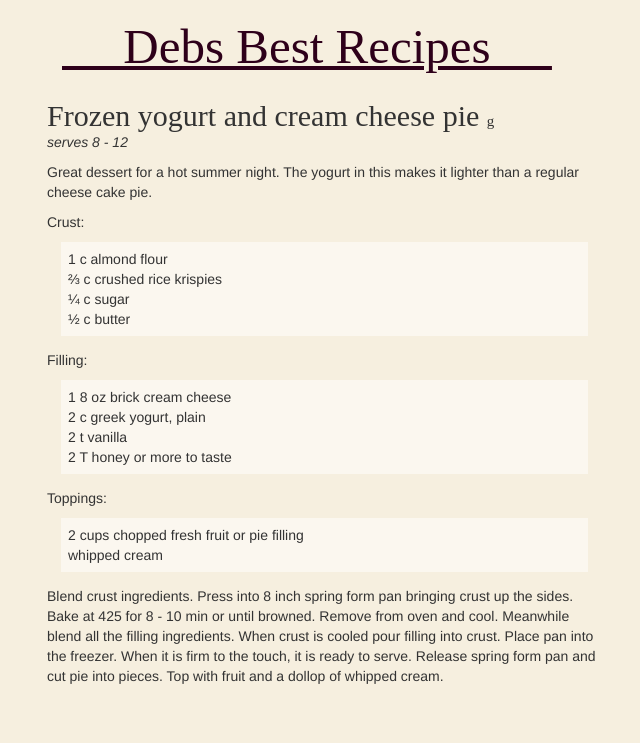
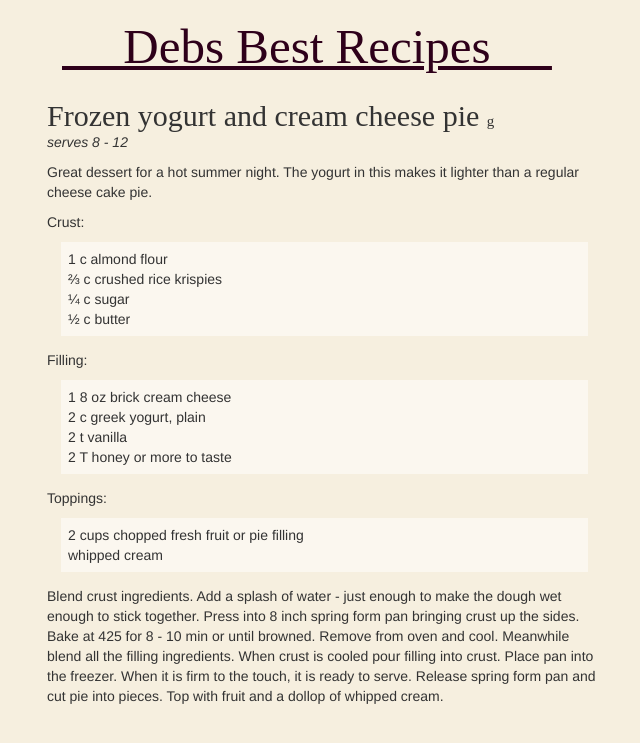
Before and after one commit to JonahBraun/debs-recipes, a Jekyll site: the page built from _posts/2019-06-01-frozen-yogurt-and-cream-cheese-pie.md, in a window 1280 px wide. Shown: the top 743 px of the page, without its empty margins (8-648 px from the left). Built offline with Jekyll 4.4.1, drawn with Linux system fonts in a browser that asks for light colours; nearby versions of some CDN libraries; some web fonts are replaced; Markdown is read by kramdown in place of the engine named in the settings.

Commit message:
Update 2019-06-01-frozen-yogurt-and-cream-cheese-pie.md

```diff
--- a/_posts/2019-06-01-frozen-yogurt-and-cream-cheese-pie.md
+++ b/_posts/2019-06-01-frozen-yogurt-and-cream-cheese-pie.md
@@ -23,6 +23,6 @@ Toppings:
 - 2 cups chopped fresh fruit or pie filling
 - whipped cream
 
-Blend crust ingredients. Press into 8 inch spring form pan bringing crust up the sides. Bake at 425 for 8 - 10 min or until browned. Remove from oven and cool.
+Blend crust ingredients. Add a splash of water - just enough to make the dough wet enough to stick together. Press into 8 inch spring form pan bringing crust up the sides. Bake at 425 for 8 - 10 min or until browned. Remove from oven and cool.
 Meanwhile blend all the filling ingredients. When crust is cooled pour filling into crust. Place pan into the freezer. When it is firm to the touch, it is ready to serve.
 Release spring form pan and cut pie into pieces. Top with fruit and a dollop of whipped cream.
```
